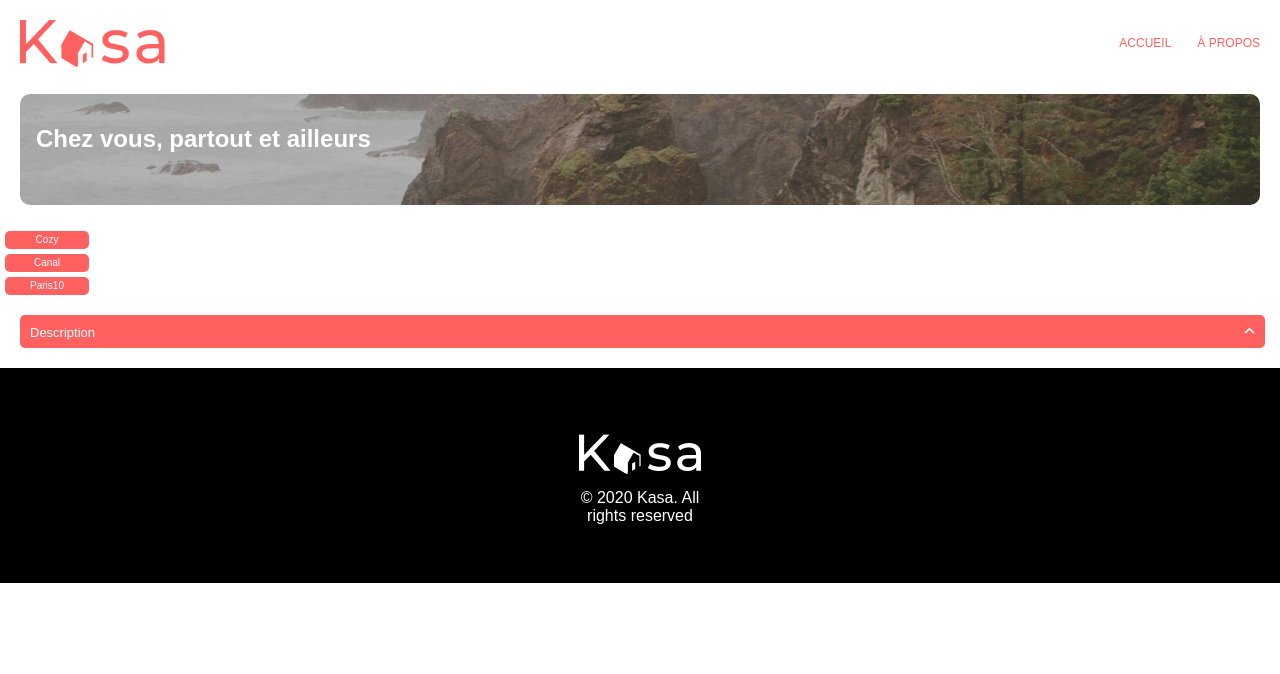
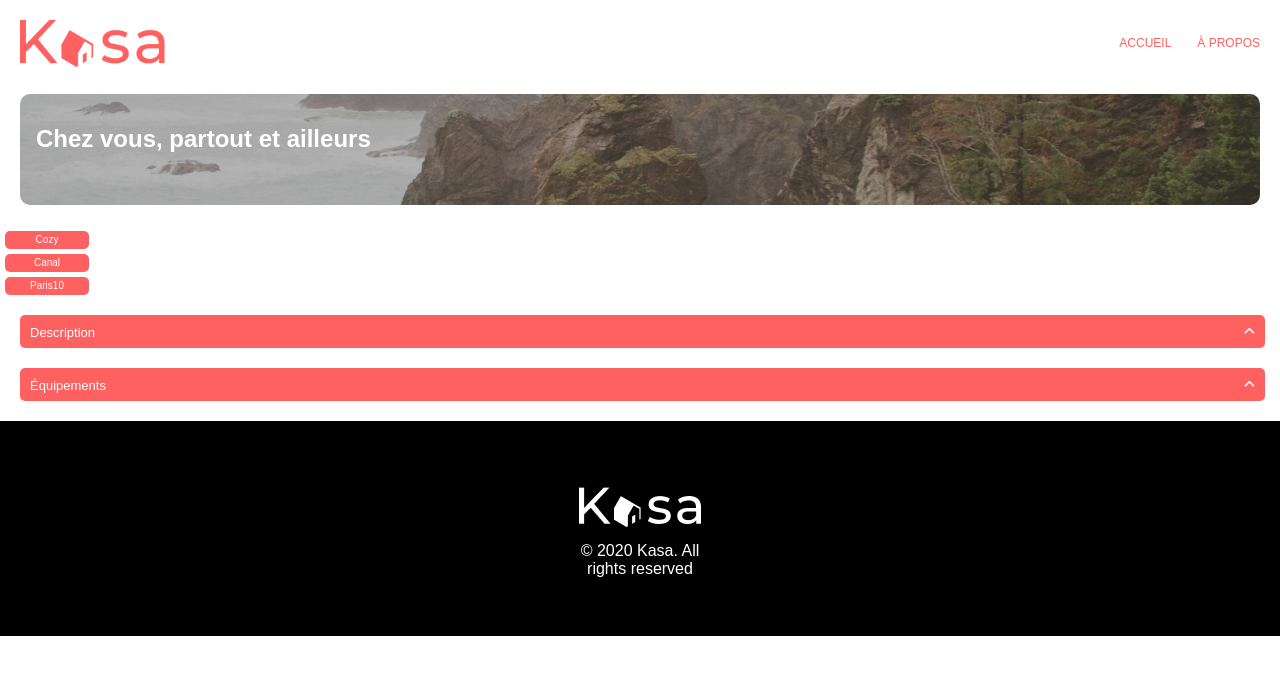
Before and after one commit to Apffou/Kasa, a React (Create React App) app: page / in a window 1280 px wide. Shown: the top 674 px of the page. Built offline with nearby package versions, Linux system fonts and the light colour scheme.

Commit message:
Modification du composant footer

```diff
--- a/src/App.js
+++ b/src/App.js
@@ -14,7 +14,8 @@ function App() {
       <Tag nom="Cozy"></Tag>
       <Tag nom="Canal"></Tag>
       <Tag nom="Paris10"></Tag>
-      <Dropdown></Dropdown>
+      <Dropdown title="Description"></Dropdown>
+      <Dropdown title="Équipements"></Dropdown>
       <Footer/>
     </>
   );
--- a/src/components/Background/Background.js
+++ b/src/components/Background/Background.js
@@ -4,7 +4,7 @@ function Background(path){
 return (
 
         <div className='background'>
-                <img src={path.paysage} alt='Paysage au bord de mer avec des falaises'/>
+                <img src={path.paysage} />
                 <h1>Chez vous, partout et ailleurs</h1>
         </div>
 )
--- a/src/components/Dropdown/Dropdown.js
+++ b/src/components/Dropdown/Dropdown.js
@@ -1,10 +1,10 @@
 import './Dropdown.scss';
-function Dropdown(){
+function Dropdown(params){
 
 return (
         <div className='dropdown-content'>
                 <div className='dropdown'>
-                        <span>Description</span>
+                        <span>{params.title}</span>
                         <i className="fa-solid fa-angle-up"></i>
                 </div>
 
--- a/src/components/Footer/Footer.js
+++ b/src/components/Footer/Footer.js
@@ -1,8 +1,9 @@
 import './Footer.scss';
+import Logo2 from '../../componentsBase/Logo2/Logo2';
 function Footer() {
     return (
         <footer>
-            <img src="../images/kasa-footer.png"/>
+             <Logo2 logo="../images/kasa-footer.png" alt="logo kasa"></Logo2>
             <p>© 2020 Kasa. All rights reserved</p>
         </footer>
     )
```
